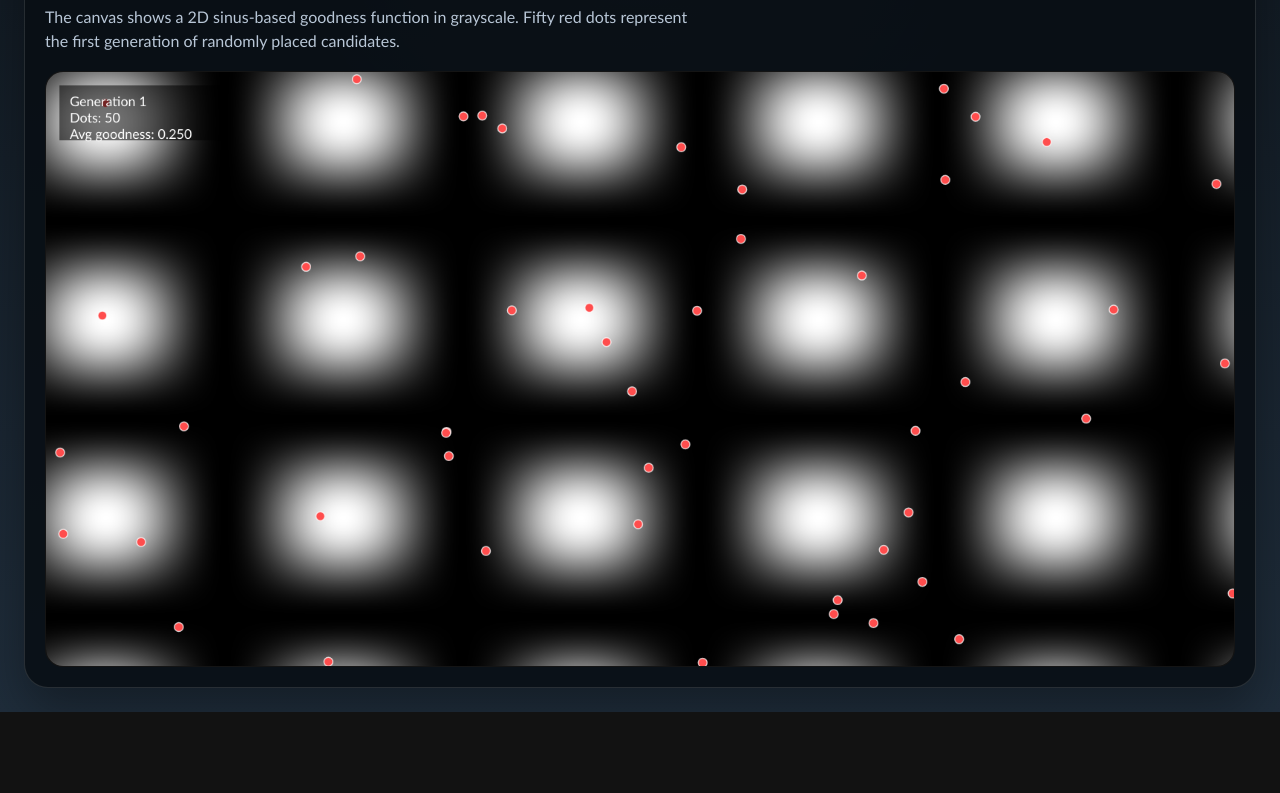
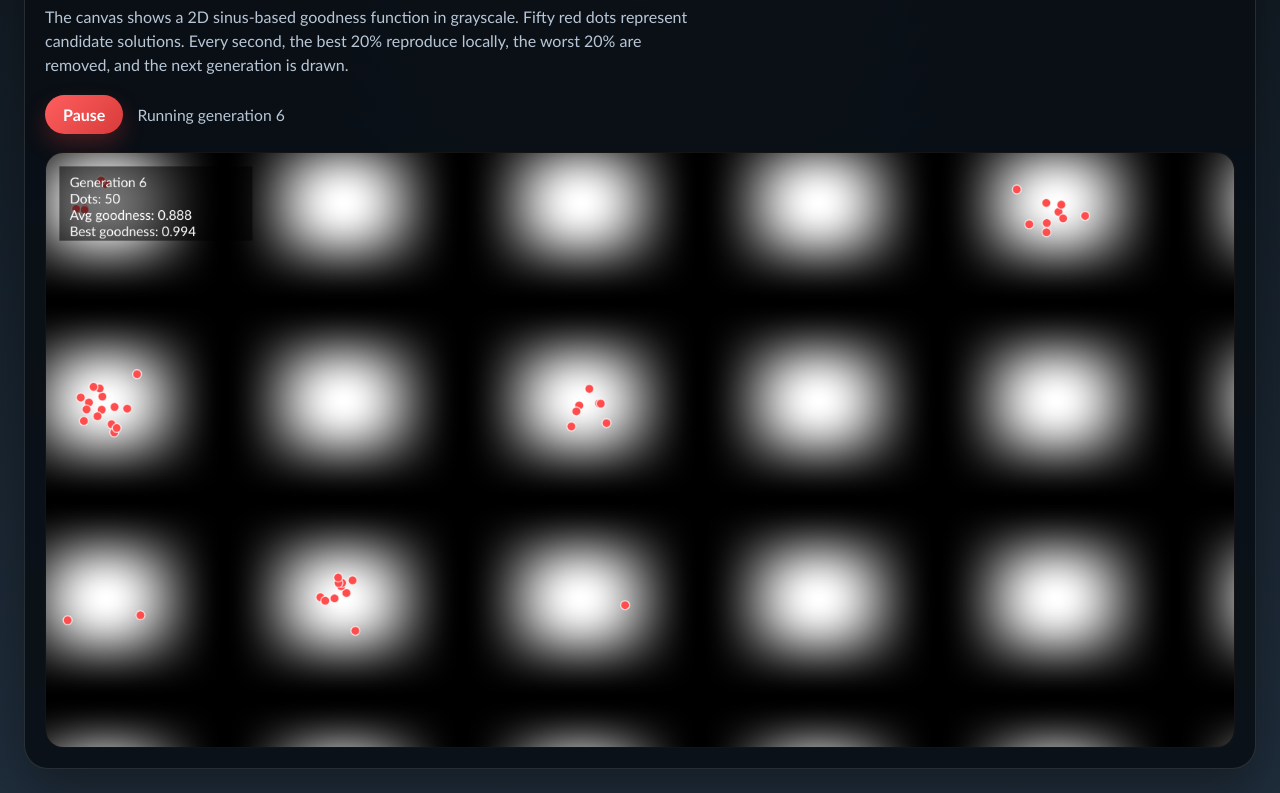
Before and after one commit to shadowfir3/evolution-strategy-visualization, a plain HTML site: page main.html in a window 1280 px wide. Shown: the part 118-911 px from the top of the page. Before the commit the page ends 830 px from the top, so only its background shows below. Drawn offline with Linux system fonts and the light colour scheme.

Commit message:
Implemented simulation and flow of time

```diff
--- a/main.html
+++ b/main.html
@@ -14,9 +14,14 @@
           <h1>Sinus Goodness Landscape</h1>
           <p class="description">
             The canvas shows a 2D sinus-based goodness function in grayscale.
-            Fifty red dots represent the first generation of randomly placed
-            candidates.
+            Fifty red dots represent candidate solutions. Every second, the
+            best 20% reproduce locally, the worst 20% are removed, and the next
+            generation is drawn.
           </p>
+        </div>
+        <div class="controls">
+          <button id="pause-button" type="button">Pause</button>
+          <p id="status-text" class="status">Running generation loop</p>
         </div>
         <canvas
           id="evolution-canvas"
--- a/script.js
+++ b/script.js
@@ -1,5 +1,7 @@
 const canvas = document.getElementById("evolution-canvas");
 const context = canvas.getContext("2d");
+const pauseButton = document.getElementById("pause-button");
+const statusText = document.getElementById("status-text");
 
 const WIDTH = canvas.width;
 const HEIGHT = canvas.height;
@@ -7,6 +9,13 @@ const DOT_COUNT = 50;
 const DOT_RADIUS = 6;
 const X_WAVES = 5;
 const Y_WAVES = 3;
+const REPRODUCTION_RATIO = 0.2;
+const MUTATION_RADIUS = 60;
+const GENERATION_DELAY_MS = 1000;
+
+let generation = 1;
+let isPaused = false;
+let evolutionTimerId = null;
 
 class Dot {
   constructor(x, y) {
@@ -78,33 +87,115 @@ function createRandomDots(count) {
   });
 }
 
+function clamp(value, min, max) {
+  return Math.min(Math.max(value, min), max);
+}
+
+function evaluateDots(dots) {
+  for (const dot of dots) {
+    dot.updateGoodness();
+  }
+}
+
+function createMutatedChild(parent) {
+  const angle = Math.random() * Math.PI * 2;
+  const distance = Math.random() * MUTATION_RADIUS;
+  const x = clamp(parent.x + Math.cos(angle) * distance, 0, WIDTH);
+  const y = clamp(parent.y + Math.sin(angle) * distance, 0, HEIGHT);
+  const child = new Dot(x, y);
+  child.updateGoodness();
+  return child;
+}
+
+function evolveDots(currentDots) {
+  evaluateDots(currentDots);
+
+  const sortedDots = [...currentDots].sort((left, right) => {
+    return right.goodness - left.goodness;
+  });
+
+  const eliteCount = Math.max(1, Math.floor(currentDots.length * REPRODUCTION_RATIO));
+  const parents = sortedDots.slice(0, eliteCount);
+  // Keep the best 80% and refill the removed bottom 20% with local mutations
+  // spawned from the elite parents.
+  const survivors = sortedDots.slice(0, currentDots.length - eliteCount);
+  const offspring = parents.map((parent) => createMutatedChild(parent));
+
+  return [...survivors, ...offspring];
+}
+
 function drawGenerationInfo(dots) {
   const averageGoodness =
     dots.reduce((sum, dot) => sum + dot.goodness, 0) / dots.length;
+  const bestGoodness = Math.max(...dots.map((dot) => dot.goodness));
 
   context.fillStyle = "rgba(0, 0, 0, 0.55)";
-  context.fillRect(18, 18, 220, 74);
+  context.fillRect(18, 18, 260, 100);
 
   context.fillStyle = "#ffffff";
   context.font = '18px "Trebuchet MS", sans-serif';
-  context.fillText("Generation 1", 32, 46);
+  context.fillText(`Generation ${generation}`, 32, 46);
   context.fillText(`Dots: ${dots.length}`, 32, 68);
   context.fillText(`Avg goodness: ${averageGoodness.toFixed(3)}`, 32, 90);
+  context.fillText(`Best goodness: ${bestGoodness.toFixed(3)}`, 32, 112);
+}
+
+function updateControls() {
+  pauseButton.textContent = isPaused ? "Resume" : "Pause";
+  statusText.textContent = isPaused
+    ? `Paused on generation ${generation}`
+    : `Running generation ${generation}`;
 }
 
 const backgroundImage = createBackgroundImage();
-const dots = createRandomDots(DOT_COUNT);
+let dots = createRandomDots(DOT_COUNT);
 
 function render() {
   context.putImageData(backgroundImage, 0, 0);
 
   for (const dot of dots) {
-    dot.updateGoodness();
     dot.draw(context);
   }
 
   drawGenerationInfo(dots);
-  requestAnimationFrame(render);
 }
 
+function scheduleNextGeneration() {
+  if (isPaused) {
+    return;
+  }
+
+  evolutionTimerId = window.setTimeout(runGenerationStep, GENERATION_DELAY_MS);
+}
+
+function runGenerationStep() {
+  if (isPaused) {
+    return;
+  }
+
+  dots = evolveDots(dots);
+  generation += 1;
+  render();
+  updateControls();
+  scheduleNextGeneration();
+}
+
+pauseButton.addEventListener("click", () => {
+  isPaused = !isPaused;
+
+  if (isPaused && evolutionTimerId !== null) {
+    window.clearTimeout(evolutionTimerId);
+    evolutionTimerId = null;
+  }
+
+  updateControls();
+
+  if (!isPaused) {
+    scheduleNextGeneration();
+  }
+});
+
+evaluateDots(dots);
 render();
+updateControls();
+scheduleNextGeneration();
--- a/style.css
+++ b/style.css
@@ -64,6 +64,46 @@ h1 {
   line-height: 1.5;
 }
 
+.controls {
+  display: flex;
+  align-items: center;
+  gap: 14px;
+  margin: 18px 0;
+}
+
+button {
+  appearance: none;
+  border: 0;
+  border-radius: 999px;
+  padding: 10px 18px;
+  font: inherit;
+  font-weight: 700;
+  color: #ffffff;
+  background: linear-gradient(135deg, #ff5e5e, #d83b3b);
+  cursor: pointer;
+  box-shadow: 0 10px 22px rgba(216, 59, 59, 0.28);
+  transition:
+    transform 120ms ease,
+    box-shadow 120ms ease,
+    filter 120ms ease;
+}
+
+button:hover {
+  transform: translateY(-1px);
+  box-shadow: 0 14px 26px rgba(216, 59, 59, 0.34);
+  filter: brightness(1.05);
+}
+
+button:active {
+  transform: translateY(0);
+}
+
+.status {
+  margin: 0;
+  color: var(--muted);
+  font-size: 0.98rem;
+}
+
 canvas {
   display: block;
   width: 100%;
@@ -78,6 +118,11 @@ canvas {
     padding: 12px;
   }
 
+  .controls {
+    align-items: flex-start;
+    flex-direction: column;
+  }
+
   .panel {
     padding: 14px;
     border-radius: 18px;
```
Also changed, not shown: 1 other file.
